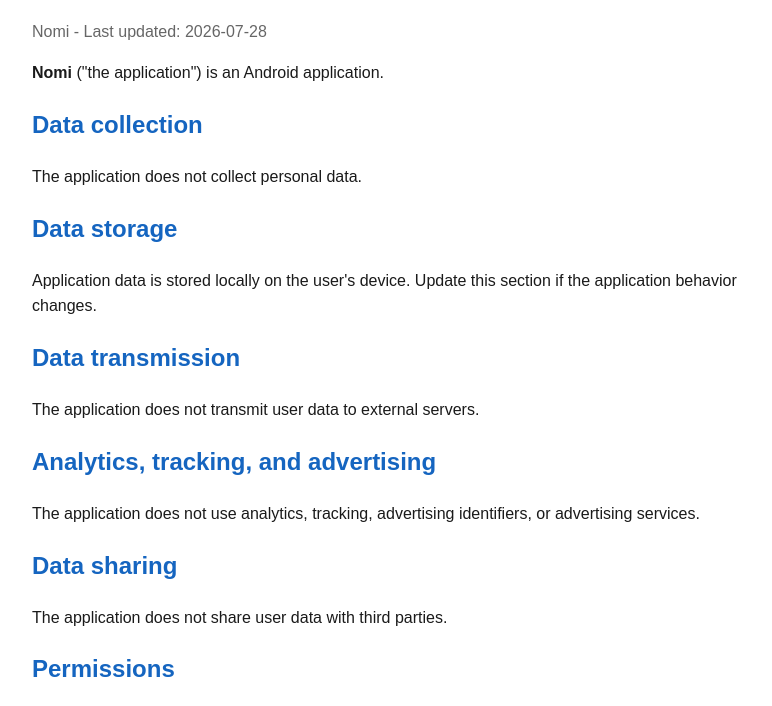
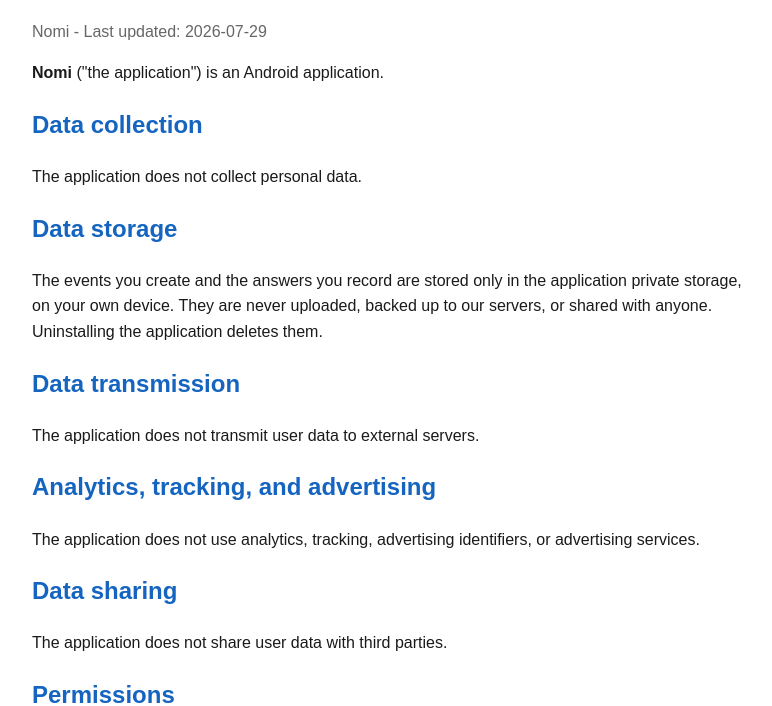
Before and after one commit to Nioctren/Applications-legal, a plain HTML site: page docs/nomi/index.html in a window 1280 px wide. Shown: the part 86-792 px from the top of the page, without its empty margins (244-1016 px from the left). Drawn offline with Linux system fonts and the light colour scheme.

Commit message:
docs: align Nomi privacy policy with local storage

```diff
--- a/docs/nomi/index.html
+++ b/docs/nomi/index.html
@@ -15,12 +15,12 @@
 </head>
 <body>
   <h1>Privacy Policy</h1>
-  <p class="muted">Nomi - Last updated: 2026-07-28</p>
+  <p class="muted">Nomi - Last updated: 2026-07-29</p>
   <p><strong>Nomi</strong> ("the application") is an Android application.</p>
   <h2>Data collection</h2>
   <p>The application does not collect personal data.</p>
   <h2>Data storage</h2>
-  <p>Application data is stored locally on the user's device. Update this section if the application behavior changes.</p>
+  <p>The events you create and the answers you record are stored only in the application private storage, on your own device. They are never uploaded, backed up to our servers, or shared with anyone. Uninstalling the application deletes them.</p>
   <h2>Data transmission</h2>
   <p>The application does not transmit user data to external servers.</p>
   <h2>Analytics, tracking, and advertising</h2>
```
